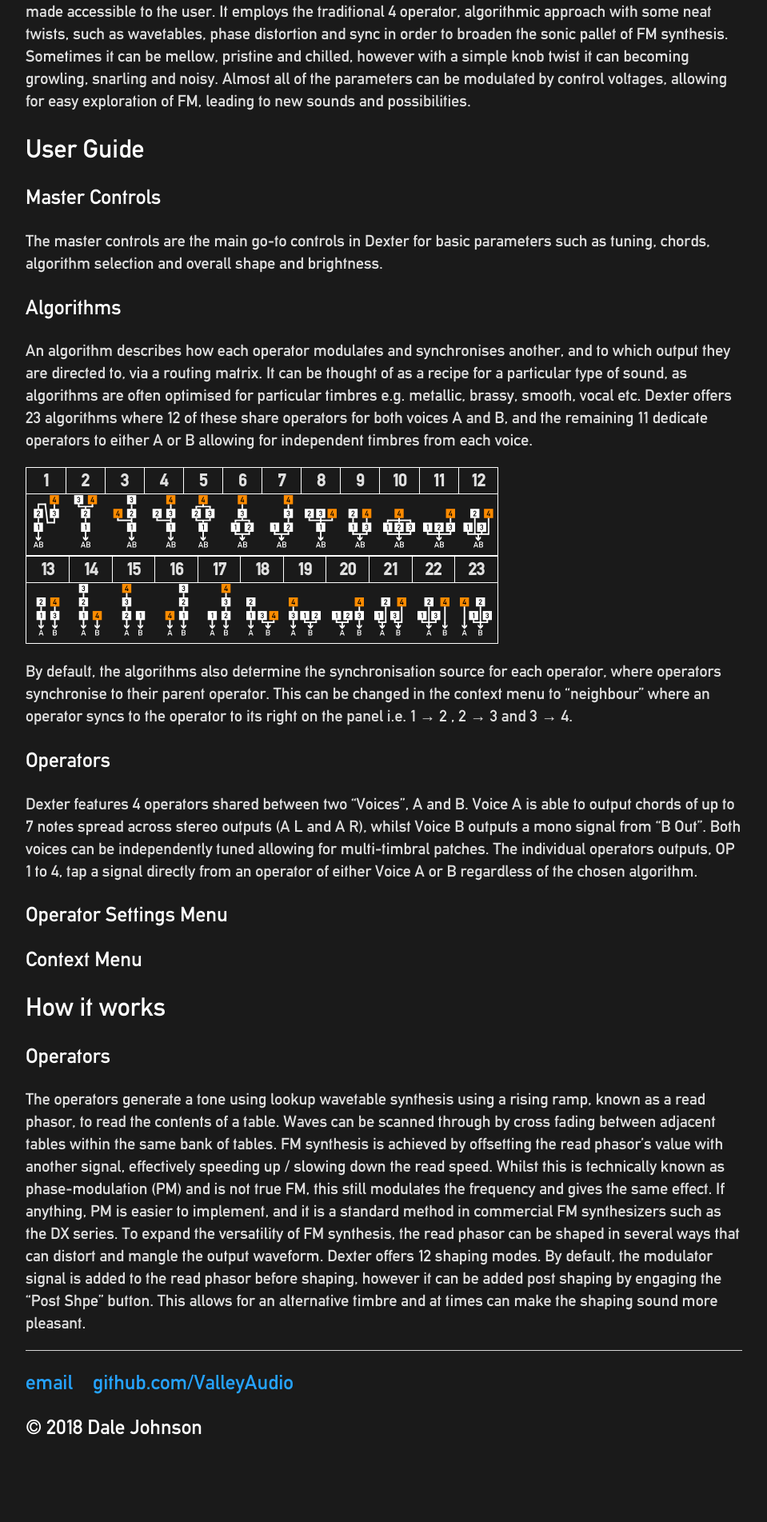
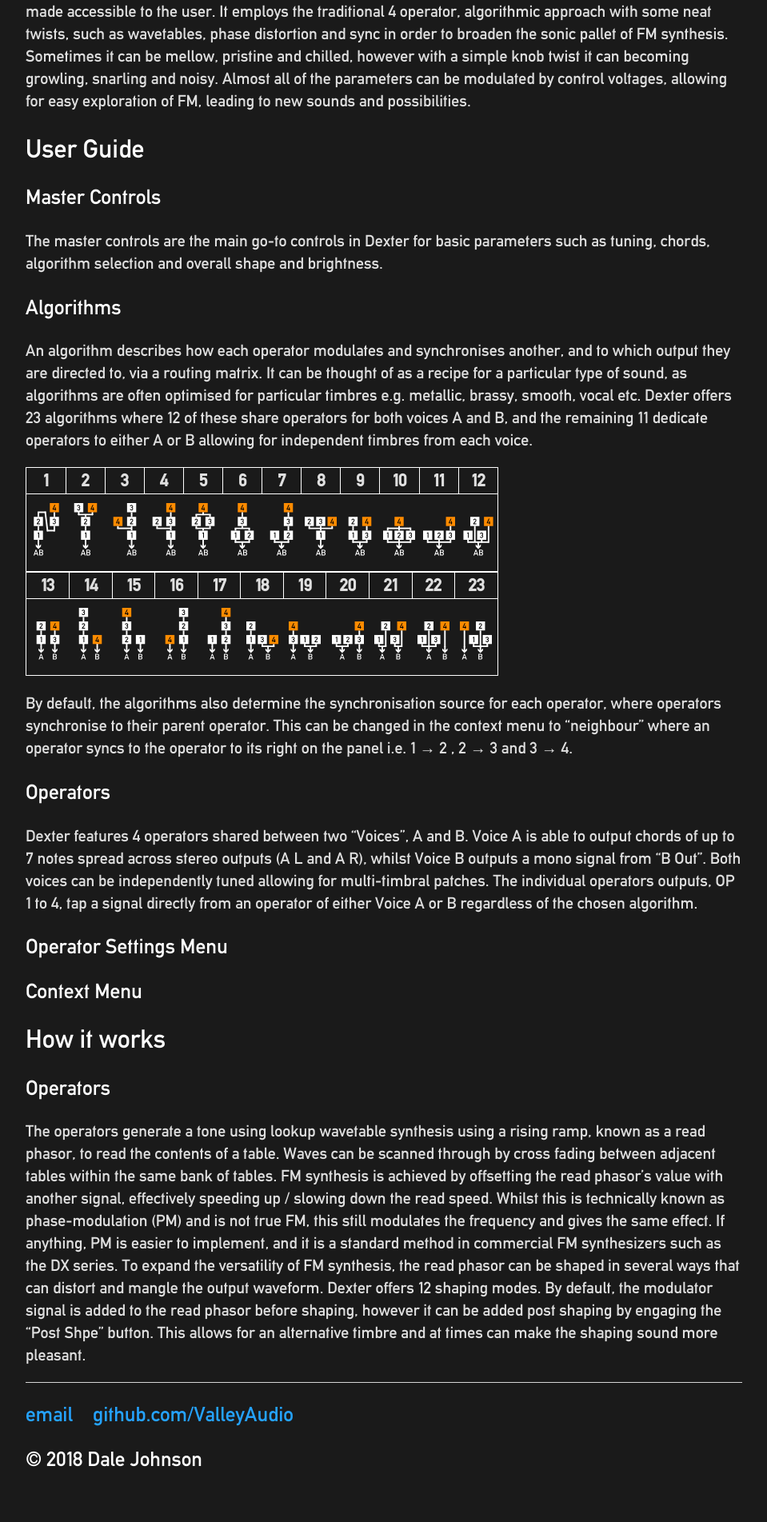
Before and after one commit to ValleyAudio/ValleyAudio.github.io, a Jekyll site: the page built from rack/dexter/dexter.html, in a window 1280 px wide. Shown: the part 1240-3143 px from the top of the page at 80% size, without its empty margins (160-1119 px from the left). Built offline with Jekyll 4.4.1, drawn with Linux system fonts in a browser that asks for light colours; before the commit the page ends 3103 px from its top, so only the background shows below that.

Commit message:
Formatting table

```diff
--- a/rack/dexter/dexter.html
+++ b/rack/dexter/dexter.html
@@ -53,40 +53,40 @@
         </tr>
         <tr>
             <td><center>
-                <img src="images/algo0.svg" alt="Algorithm 1" style="width:40px">
+                <img src="images/algo0.svg" alt="Algorithm 1" style="width:40px;margin-top:10px;margin-bottom:10px;">
             </center></td>
             <td><center>
-                <img src="images/algo1.svg" alt="Algorithm 2" style="width:40px">
+                <img src="images/algo1.svg" alt="Algorithm 2" style="width:40px;margin-top:10px;margin-bottom:10px;">
             </center></td>
             <td><center>
-                <img src="images/algo2.svg" alt="Algorithm 3" style="width:40px">
+                <img src="images/algo2.svg" alt="Algorithm 3" style="width:40px;margin-top:10px;margin-bottom:10px;">
             </center></td>
             <td><center>
-                <img src="images/algo3.svg" alt="Algorithm 4" style="width:40px">
+                <img src="images/algo3.svg" alt="Algorithm 4" style="width:40px;margin-top:10px;margin-bottom:10px;">
             </center></td>
             <td><center>
-                <img src="images/algo4.svg" alt="Algorithm 5" style="width:40px">
+                <img src="images/algo4.svg" alt="Algorithm 5" style="width:40px;margin-top:10px;margin-bottom:10px;">
             </center></td>
             <td><center>
-                <img src="images/algo5.svg" alt="Algorithm 6" style="width:40px">
+                <img src="images/algo5.svg" alt="Algorithm 6" style="width:40px;margin-top:10px;margin-bottom:10px;">
             </center></td>
             <td><center>
-                <img src="images/algo6.svg" alt="Algorithm 7" style="width:40px">
+                <img src="images/algo6.svg" alt="Algorithm 7" style="width:40px;margin-top:10px;margin-bottom:10px;">
             </center></td>
             <td><center>
-                <img src="images/algo7.svg" alt="Algorithm 8" style="width:40px">
+                <img src="images/algo7.svg" alt="Algorithm 8" style="width:40px;margin-top:10px;margin-bottom:10px;">
             </center></td>
             <td><center>
-                <img src="images/algo8.svg" alt="Algorithm 9" style="width:40px">
+                <img src="images/algo8.svg" alt="Algorithm 9" style="width:40px;margin-top:10px;margin-bottom:10px;">
             </center></td>
             <td><center>
-                <img src="images/algo9.svg" alt="Algorithm 10" style="width:40px">
+                <img src="images/algo9.svg" alt="Algorithm 10" style="width:40px;margin-top:10px;margin-bottom:10px;">
             </center></td>
             <td><center>
-                <img src="images/algo10.svg" alt="Algorithm 11" style="width:40px">
+                <img src="images/algo10.svg" alt="Algorithm 11" style="width:40px;margin-top:10px;margin-bottom:10px;">
             </center></td>
             <td><center>
-                <img src="images/algo11.svg" alt="Algorithm 12" style="width:40px">
+                <img src="images/algo11.svg" alt="Algorithm 12" style="width:40px;margin-top:10px;margin-bottom:10px;">
             </center></td>
         </tr>
     </table>
@@ -106,37 +106,37 @@
         </tr>
         <tr>
             <td><center>
-                <img src="images/algo12.svg" alt="Algorithm 13" style="width:40px">
+                <img src="images/algo12.svg" alt="Algorithm 13" style="width:40px;margin-top:10px;margin-bottom:10px;">
             </center></td>
             <td><center>
-                <img src="images/algo13.svg" alt="Algorithm 14" style="width:40px">
+                <img src="images/algo13.svg" alt="Algorithm 14" style="width:40px;margin-top:10px;margin-bottom:10px;">
             </center></td>
             <td><center>
-                <img src="images/algo14.svg" alt="Algorithm 15" style="width:40px">
+                <img src="images/algo14.svg" alt="Algorithm 15" style="width:40px;margin-top:10px;margin-bottom:10px;">
             </center></td>
             <td><center>
-                <img src="images/algo15.svg" alt="Algorithm 16" style="width:40px">
+                <img src="images/algo15.svg" alt="Algorithm 16" style="width:40px;margin-top:10px;margin-bottom:10px;">
             </center></td>
             <td><center>
-                <img src="images/algo16.svg" alt="Algorithm 17" style="width:40px">
+                <img src="images/algo16.svg" alt="Algorithm 17" style="width:40px;margin-top:10px;margin-bottom:10px;">
             </center></td>
             <td><center>
-                <img src="images/algo17.svg" alt="Algorithm 18" style="width:40px">
+                <img src="images/algo17.svg" alt="Algorithm 18" style="width:40px;margin-top:10px;margin-bottom:10px;">
             </center></td>
             <td><center>
-                <img src="images/algo18.svg" alt="Algorithm 19" style="width:40px">
+                <img src="images/algo18.svg" alt="Algorithm 19" style="width:40px;margin-top:10px;margin-bottom:10px;">
             </center></td>
             <td><center>
-                <img src="images/algo19.svg" alt="Algorithm 20" style="width:40px">
+                <img src="images/algo19.svg" alt="Algorithm 20" style="width:40px;margin-top:10px;margin-bottom:10px;">
             </center></td>
             <td><center>
-                <img src="images/algo20.svg" alt="Algorithm 21" style="width:40px">
+                <img src="images/algo20.svg" alt="Algorithm 21" style="width:40px;margin-top:10px;margin-bottom:10px;">
             </center></td>
             <td><center>
-                <img src="images/algo21.svg" alt="Algorithm 22" style="width:40px">
+                <img src="images/algo21.svg" alt="Algorithm 22" style="width:40px;margin-top:10px;margin-bottom:10px;">
             </center></td>
             <td><center>
-                <img src="images/algo22.svg" alt="Algorithm 23" style="width:40px">
+                <img src="images/algo22.svg" alt="Algorithm 23" style="width:40px;margin-top:10px;margin-bottom:10px;">
             </center></td>
         </tr>
     </table>
```
